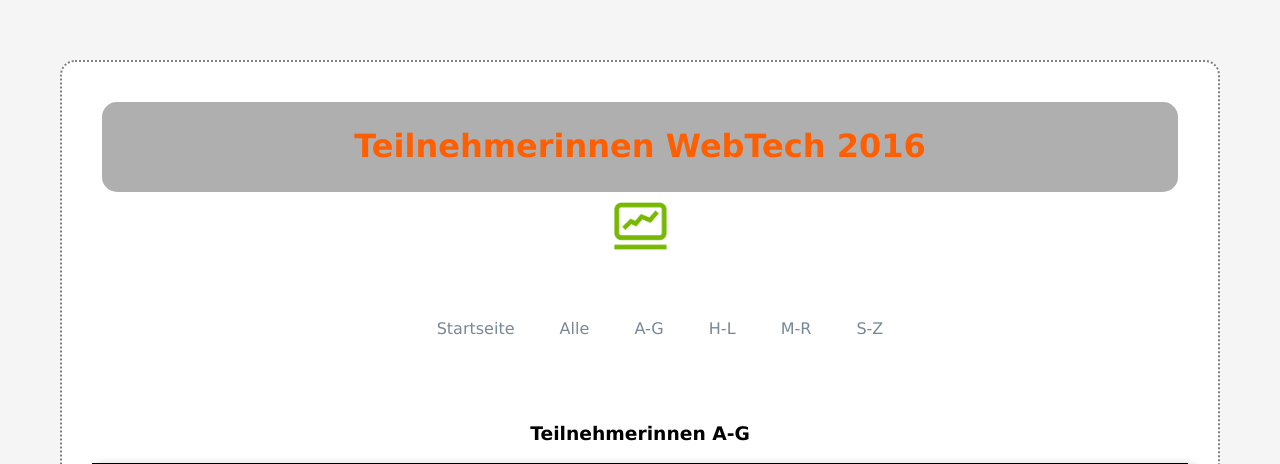
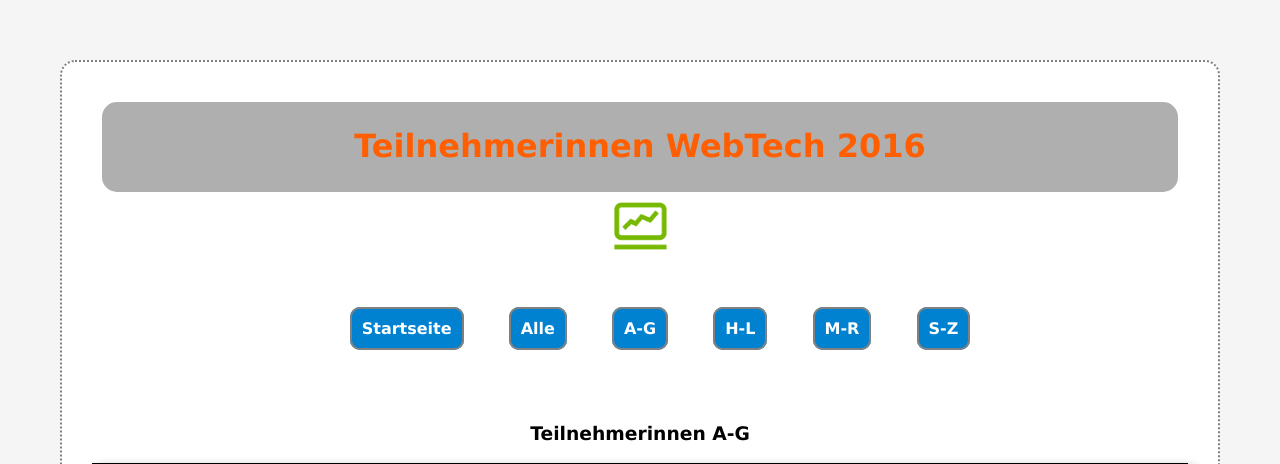
Before and after one commit to noobiba/webtech16, a PHP site: page /aufgabe01/a-g.html in a window 1280 px wide. Shown: the top 464 px of the page. Run offline with PHP 8.4, Linux system fonts and the light colour scheme.

Commit message:
Add color, border, radius and font weight to links.

```diff
--- a/css/styles.css
+++ b/css/styles.css
@@ -29,6 +29,9 @@ section{
 nav{
   padding: 50px 0px;
 }
+nav a{
+  padding: 10px;
+}
 ul{
   list-style-type: none;
   list-style-position: inside;
@@ -43,6 +46,14 @@ ul.navmain li{
   display: inline;
   padding: 5px 20px;
   border: 2px;
+}
+ul.navmain li a{
+  border: 2px solid grey;
+  border-radius: 10px;
+  background-color: #0082D1;
+  color: white;
+  font-weight: bold;
+  text-decoration: none;
 }
 li{
   text-align: justify;
```
